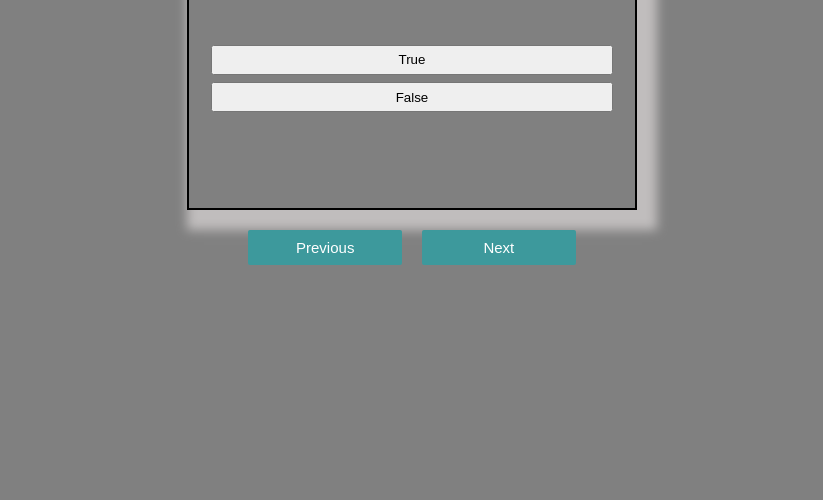
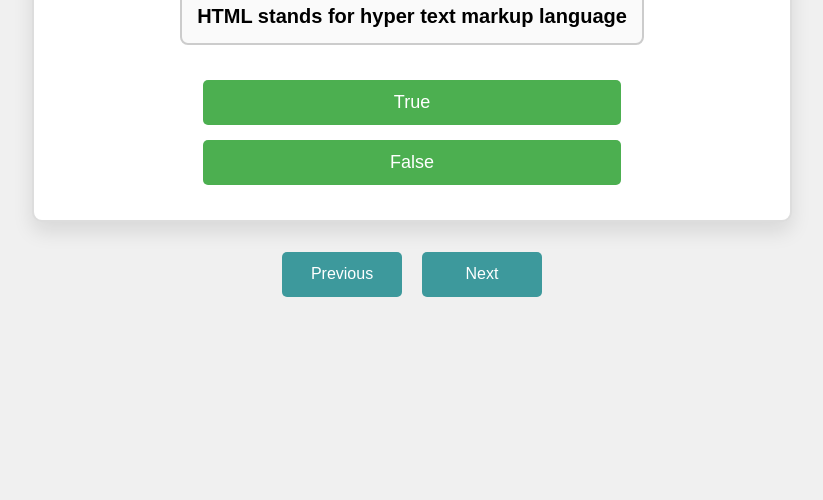
Before and after one commit to Gouravvyas04/Quiz, a plain HTML site: page index.html in a window 1280 px wide. Shown: the part 300-800 px from the top of the page, without its empty margins (228-1051 px from the left). Drawn offline with Linux system fonts and the light colour scheme.

Commit message:
Update quiz.css

```diff
--- a/quiz.css
+++ b/quiz.css
@@ -1,92 +1,155 @@
-*{
+/* Reset default margin, padding, and box-sizing */
+* {
     margin: 0;
     padding: 0;
     box-sizing: border-box;
 }
 
-body{
-    background-color: grey;
+/* Body styling */
+body {
+    background-color: #f0f0f0; /* Soft grey background */
+    font-family: Arial, sans-serif; /* Added font family for consistency */
+    display: flex;
+    justify-content: center;
+    align-items: center;
+    height: 100vh; /* Ensures content is vertically centered */
 }
 
-.container{
+/* Main container */
+.container {
     width: 100%;
-    margin-top: 150px;
-
+    max-width: 800px; /* Added max-width for better control */
+    margin: 0 auto;
+    text-align: center;
+    padding: 20px;
 }
 
-.content{
-    max-width: 450px;
-    margin: 0 auto;
-    text-align: center;
-    height: 45vh;
-    border: 2px solid black;
-    box-shadow: 10px 10px 10px 10px rgb(192, 189, 189);
+/* Content box styling */
+.content {
+    background-color: white; /* White background for content */
+    border: 2px solid #ddd; /* Lighter border for better contrast */
+    box-shadow: 0px 10px 20px rgba(0, 0, 0, 0.1); /* Softer shadow */
+    border-radius: 10px; /* Rounded corners for better aesthetics */
+    padding: 20px;
+    margin-top: 20px;
+    display: flex;
+    flex-direction: column;
+    justify-content: center;
+    align-items: center;
 }
 
-.score{
-    padding-left: 20%;
+/* Score section */
+.score {
+    padding-left: 20px;
 }
 
-.timer{
-    padding-left: 25%;
+/* Timer section */
+.timer {
+    padding-left: 20px;
 }
 
-.ques-content{
-    width: 95%;
-    height: 100px;
-    font-size: 25px;
-    padding-top: 25px;
-    border: 2px solid black;
-    margin-left: 10px;
-    margin-top: 8px;
+/* Question content box */
+.ques-content {
+    width: 100%;
+    height: auto;
+    font-size: 20px;
+    padding: 15px;
+    border: 2px solid #ccc; /* Lighter border */
+    margin-top: 15px;
+    margin-bottom: 15px;
+    border-radius: 8px; /* Rounded corners for question box */
+    background-color: #fafafa; /* Light background color */
+    word-wrap: break-word;
 }
 
-.options{
-    margin-top: 40px;
-    font-size: 30px;
+/* Options section */
+.options {
+    margin-top: 20px;
+    font-size: 24px;
 }
 
-#btn{
+/* Button styling */
+#btn {
     width: 90%;
-    height: 30px;
-    padding: 4px;
+    height: 45px;
+    font-size: 18px;
+    padding: 10px;
+    margin-top: 15px;
+    border: none;
+    background-color: #4CAF50; /* Green background */
+    color: white;
+    border-radius: 5px;
+    cursor: pointer;
 }
 
-.explanation{
-    margin-top: 12px;
+#btn:hover {
+    background-color: #45a049; /* Darker green on hover */
 }
 
-.other-options{
+/* Explanation section */
+.explanation {
+    margin-top: 15px;
+    font-size: 16px;
+    color: #555;
+}
+
+/* Other options container */
+.other-options {
     display: flex;
     justify-content: center;
-    margin-top: 10px;
+    margin-top: 20px;
     width: 100%;
 }
 
-#other-btn{
-    min-width:12%;
-    height: 35px;
-    font-size: 15px;
+/* Other buttons */
+#other-btn {
+    min-width: 120px;
+    height: 45px;
+    font-size: 16px;
     font-weight: 500;
     margin: 10px;
     background-color: rgb(61, 153, 156);
     border: none;
-    border-radius: 2px;
+    border-radius: 5px;
     color: white;
+    cursor: pointer;
+    transition: background-color 0.3s ease;
 }
 
-#other-btn:hover{
+#other-btn:hover {
     background-color: rgb(20, 120, 123);
 }
 
-button{
-    cursor: pointer;
-}
-
-.correct{
+/* Button styles for correct and incorrect answers */
+.correct {
     background-color: rgb(178, 252, 68);
 }
 
-.incorrect{
+.incorrect {
     background-color: rgb(255, 140, 157);
 }
+
+/* Responsive adjustments for smaller screens */
+@media (max-width: 600px) {
+    .content {
+        padding: 15px;
+    }
+
+    .ques-content {
+        font-size: 18px;
+    }
+
+    .options {
+        font-size: 20px;
+    }
+
+    #btn {
+        width: 100%;
+        height: 50px;
+    }
+
+    #other-btn {
+        min-width: 100px;
+        font-size: 14px;
+    }
+}
```
